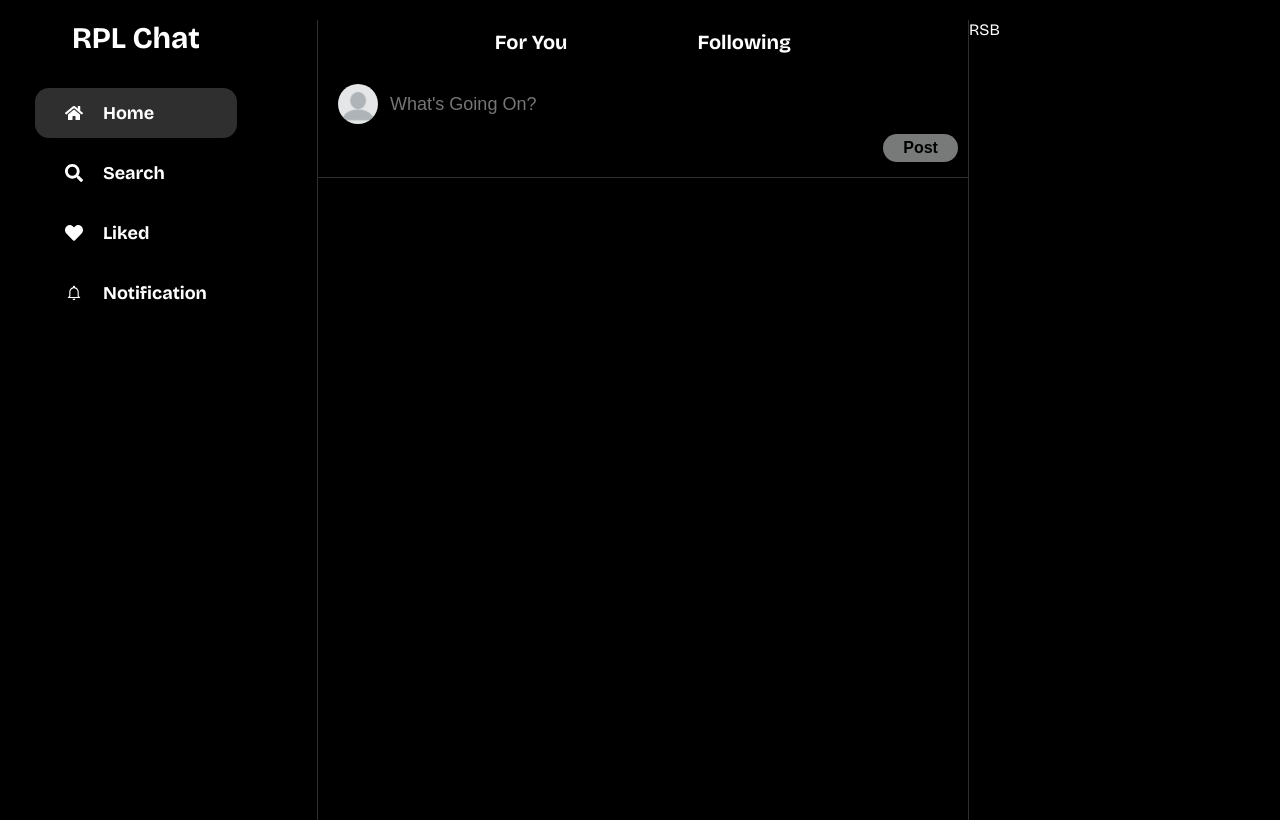
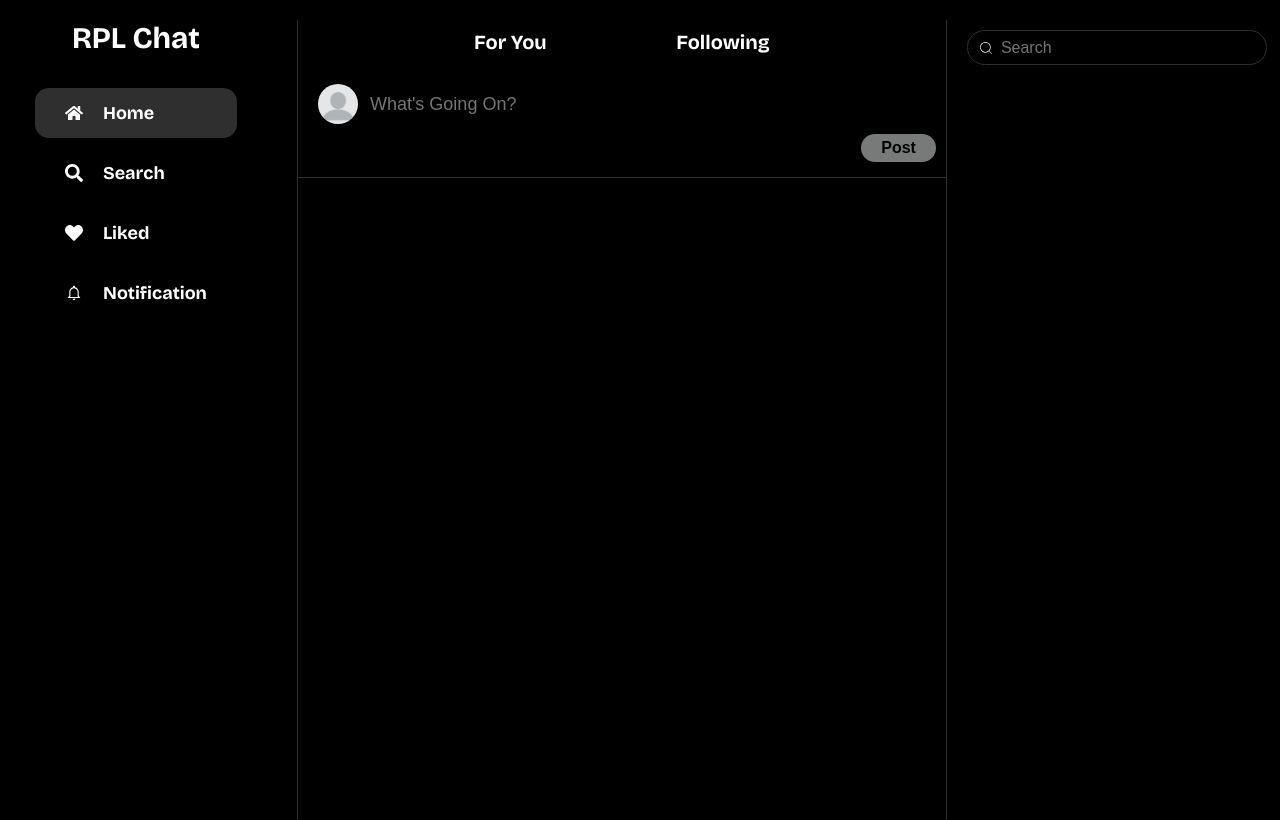
Before and after one commit to MadeSatya5/rpl-chat-fe, a React (Vite) app: page / in a window 1280 px wide. Built offline with nearby package versions, Linux system fonts and the light colour scheme.

Commit message:
feat: add search bar

```diff
--- a/src/components/layout/RightSidebar.jsx
+++ b/src/components/layout/RightSidebar.jsx
@@ -1,7 +1,9 @@
+import SearchBar from "../ui/SearchBar"
+
 function RightSidebar() {
     return (
-        <div>
-            RSB
+        <div className="right-sidebar">
+            <SearchBar />
         </div>
     )
 }
--- /dev/null
+++ b/src/components/ui/SearchBar.jsx
@@ -0,0 +1,12 @@
+import { CiSearch } from "react-icons/ci";
+
+function SearchBar() {
+  return (
+    <div className="search-bar">
+      <CiSearch />
+      <input type="text" placeholder="Search" />
+    </div>
+  );
+}
+
+export default SearchBar;
--- a/src/index.css
+++ b/src/index.css
@@ -36,7 +36,7 @@ h4,h2,p {
   font-size: 20px;
   text-align: center;
   border-right: 1px solid var(--color-primary-light);
-  padding-right: 80px;
+  padding-right: 60px;
   min-height: 100vh;
 }
 .left-sidebar-item{
@@ -185,3 +185,25 @@ input:focus{
 .post-icons .unliked:hover{
   color: red;
 }
+
+
+/* ------ Right Sidebar ------- */
+.right-sidebar{
+  padding-top: 10px;
+  margin: 0 20px;
+}
+.search-bar{
+  display: flex;
+  align-items: center;
+  gap: 5px;
+  border: 1px solid var(--color-primary-light);
+  border-radius: 20px;
+  padding: 5px 10px;
+  width: 100%;
+}
+.search-bar input::placeholder {
+  font-size: 16px;
+}
+.search-bar input:focus{
+  border: none;
+}
```
